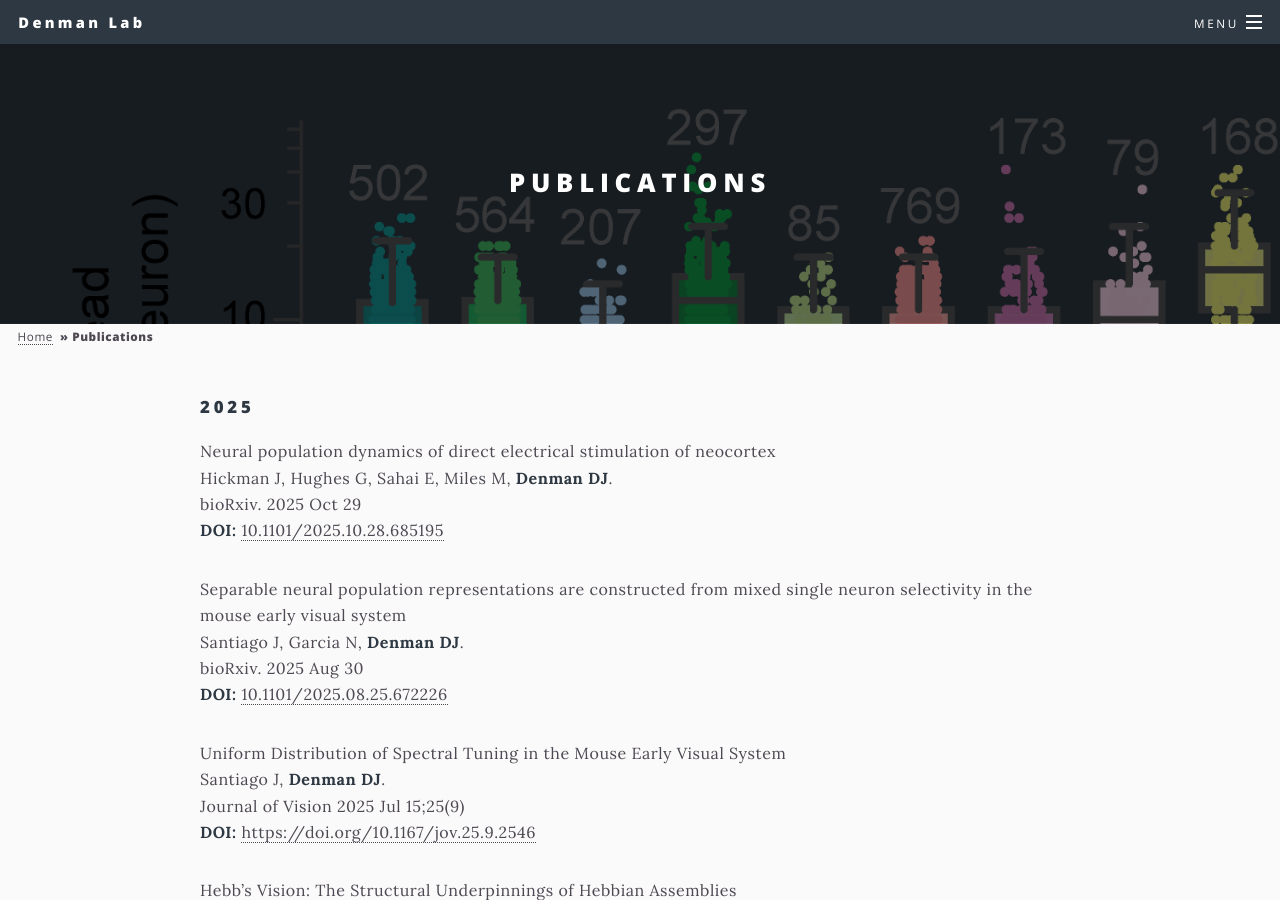
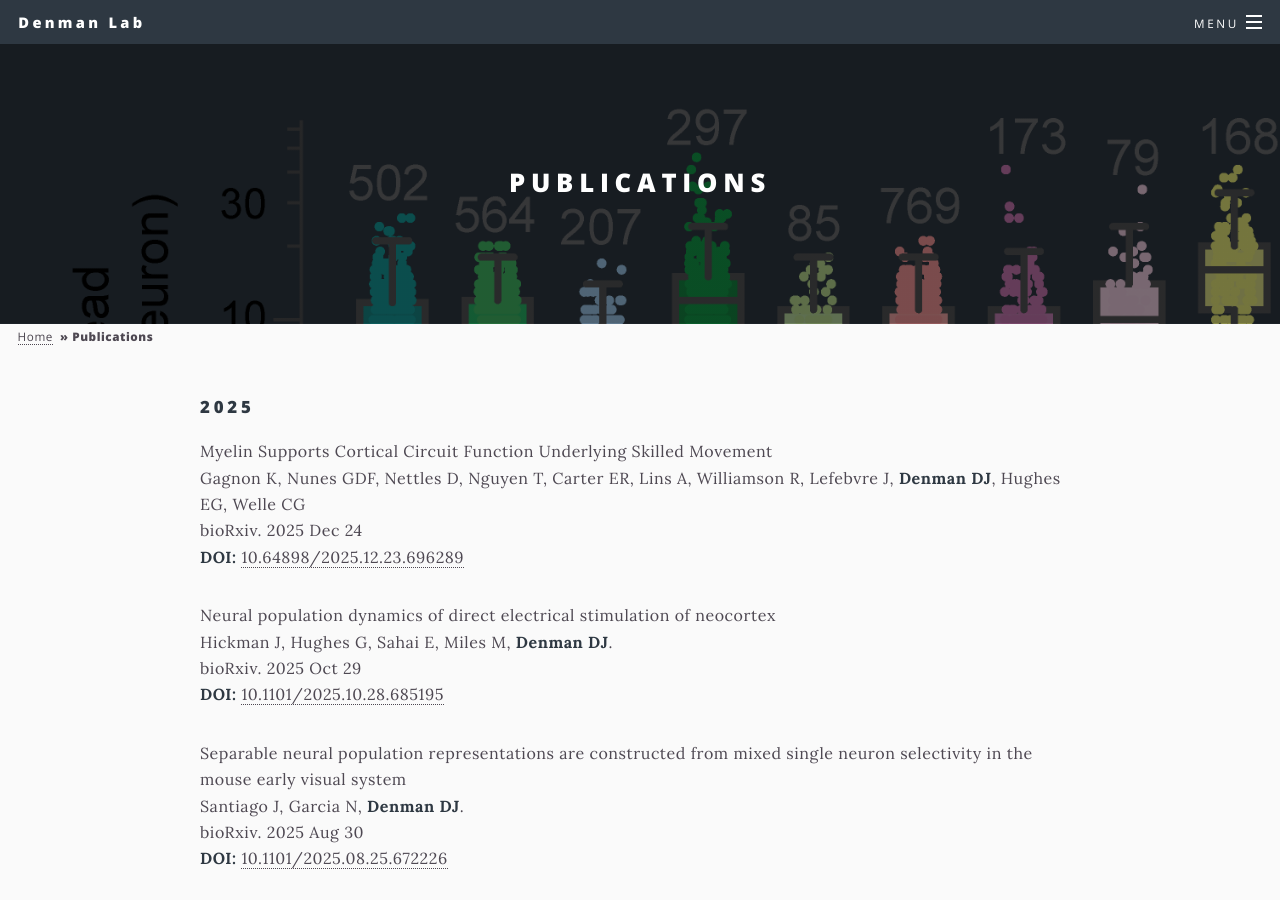
Before and after one commit to denmanlab/denmanlab.github.io, a Jekyll site: the page built from pubs.md, in a window 1280 px wide and 900 px high. Built offline with Jekyll 4.4.1, drawn with Linux system fonts in a browser that asks for light colours; our own code applies the rules of GitHub Pages for plain Markdown files.

Commit message:
update pubs

```diff
--- a/pubs.md
+++ b/pubs.md
@@ -9,6 +9,14 @@ background-image: Figure 3_formatted.png
 
 {:.year}
 ### 2025
+{:.paper}
+<span>Myelin Supports Cortical Circuit Function Underlying Skilled Movement
+</span>{:.papertitle}
+<span>Gagnon K, Nunes GDF, Nettles D, Nguyen T, Carter ER, Lins A, Williamson R, Lefebvre J,  **Denman DJ**, Hughes EG, Welle CG
+</span>{:.authors}
+<span>bioRxiv. 2025 Dec 24</span>{:.journal}
+<span>**DOI:** [10.64898/2025.12.23.696289](https://doi.org/10.64898/2025.12.23.696289)</span>{:.doi}
+
 {:.paper}
 <span>Neural population dynamics of direct electrical stimulation of neocortex</span>{:.papertitle}
 <span>Hickman J, Hughes G, Sahai E, Miles M, **Denman DJ**.</span>{:.authors}
```
